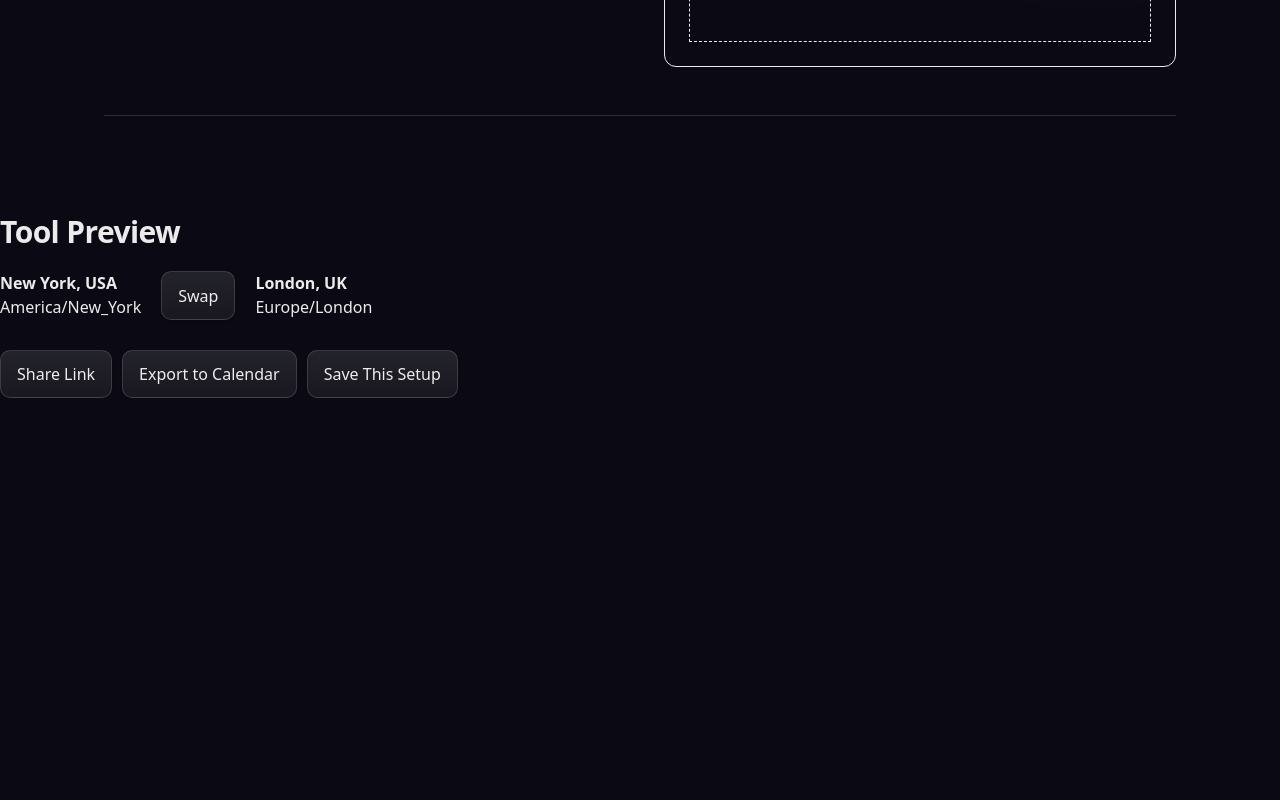
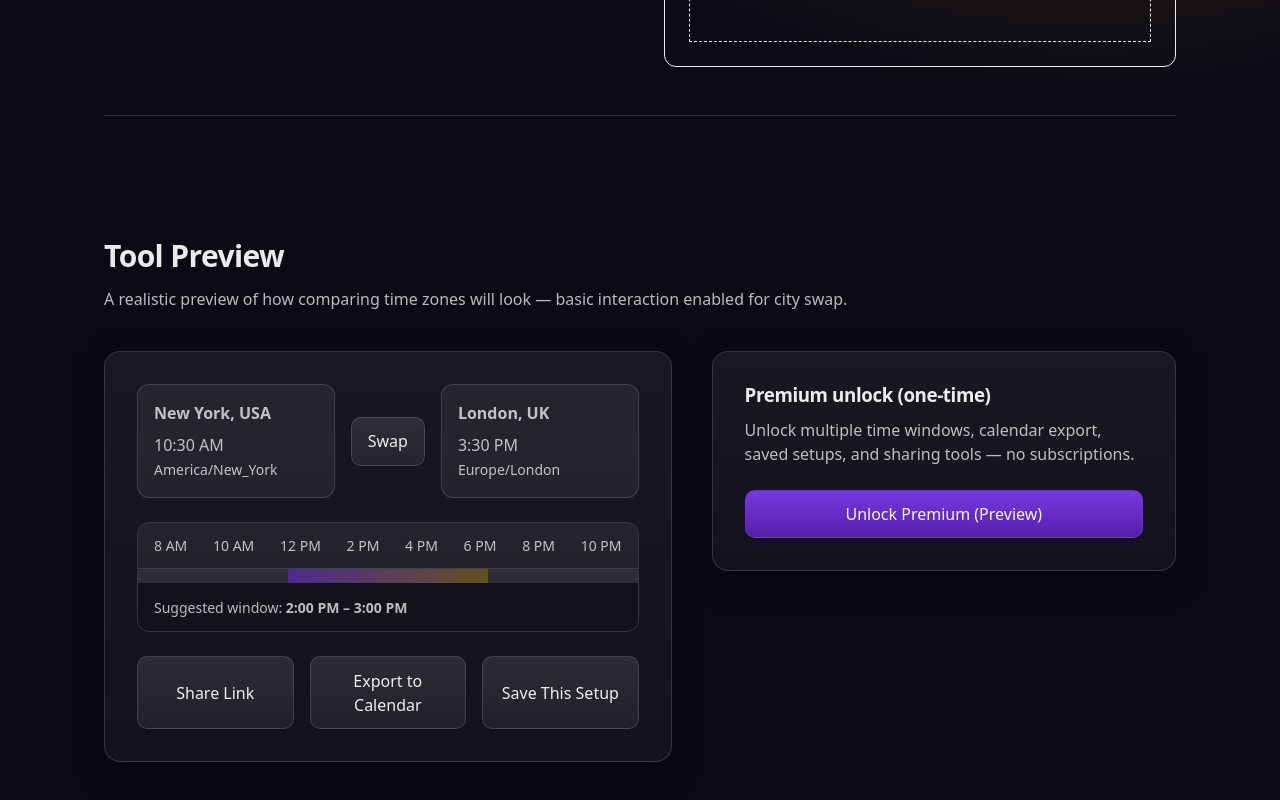
Before and after one commit to techtalk1282/Best-Meeting-Time, a Next.js app: page / in a window 1280 px wide. Shown: the part 536-1336 px from the top of the page. Before the commit the page ends 934 px from the top, so only its background shows below. Built offline with nearby package versions, Linux system fonts and the light colour scheme.

Commit message:
fix(ui): restore tool preview layout and keep share popup plus calendar export

```diff
--- a/app/ui/ToolPreviewSection.tsx
+++ b/app/ui/ToolPreviewSection.tsx
@@ -1,150 +1,351 @@
 "use client";
 
 // app/ui/ToolPreviewSection.tsx
-// PURPOSE: Tool preview UI interactions only.
-// Handles city swap + share UX.
+// PURPOSE: Tool preview section — interactive city swap + share link popup + calendar export.
+// LayoutShell provides the section wrapper.
 
 import { useState } from "react";
 
-type City = {
-  name: string;
-  tz: string;
-};
-
-type Window = {
-  startUtc: string;
-  endUtc: string;
-};
-
 export default function ToolPreviewSection() {
-
-  const [cityA, setCityA] = useState<City>({
+  const [cityA, setCityA] = useState({
     name: "New York, USA",
+    time: "10:30 AM",
     tz: "America/New_York",
   });
 
-  const [cityB, setCityB] = useState<City>({
+  const [cityB, setCityB] = useState({
     name: "London, UK",
+    time: "3:30 PM",
     tz: "Europe/London",
   });
 
+  const [creatingShare, setCreatingShare] = useState(false);
   const [shareLink, setShareLink] = useState<string | null>(null);
+  const [copyMessage, setCopyMessage] = useState<string>("");
 
-  const swapCities = () => {
+  function swapCities() {
+    const temp = cityA;
     setCityA(cityB);
-    setCityB(cityA);
-  };
+    setCityB(temp);
+  }
 
   async function createShareLink() {
+    if (creatingShare) return;
+
+    setCreatingShare(true);
+    setCopyMessage("");
+
     try {
-
-      const payload = {
-        cities: [cityA, cityB],
-        windows: [
-          {
-            startUtc: new Date().toISOString(),
-            endUtc: new Date(Date.now() + 60 * 60 * 1000).toISOString(),
-          },
-        ],
-      };
-
       const res = await fetch("/api/share", {
         method: "POST",
         headers: {
           "Content-Type": "application/json",
         },
-        body: JSON.stringify(payload),
+        body: JSON.stringify({
+          cities: [
+            { name: cityA.name, tz: cityA.tz },
+            { name: cityB.name, tz: cityB.tz },
+          ],
+          windows: [
+            {
+              startUtc: "2026-03-05T18:00:00Z",
+              endUtc: "2026-03-05T19:00:00Z",
+            },
+          ],
+        }),
       });
+
+      if (!res.ok) {
+        throw new Error("Share creation failed");
+      }
 
       const data = await res.json();
 
       if (data?.url) {
         const fullUrl = `${window.location.origin}${data.url}`;
         setShareLink(fullUrl);
+      } else {
+        throw new Error("Invalid response from share API");
       }
-
     } catch (err) {
-      console.error("share error", err);
+      console.error("share_link_error", err);
+      setCopyMessage("Unable to create share link");
+    } finally {
+      setCreatingShare(false);
     }
   }
 
-  function copyLink() {
+  async function copyLink() {
     if (!shareLink) return;
 
-    navigator.clipboard.writeText(shareLink);
-    alert("Link copied!");
+    try {
+      await navigator.clipboard.writeText(shareLink);
+      setCopyMessage("Link copied");
+    } catch {
+      setCopyMessage("Copy failed");
+    }
+  }
+
+  function exportCalendar() {
+    const start = "20260305T180000Z";
+    const end = "20260305T190000Z";
+
+    const title = `Meeting: ${cityA.name} ↔ ${cityB.name}`;
+    const description = `Suggested meeting window between ${cityA.name} and ${cityB.name}`;
+
+    const icsContent = `BEGIN:VCALENDAR
+VERSION:2.0
+BEGIN:VEVENT
+SUMMARY:${title}
+DESCRIPTION:${description}
+DTSTART:${start}
+DTEND:${end}
+END:VEVENT
+END:VCALENDAR`;
+
+    const blob = new Blob([icsContent], { type: "text/calendar" });
+    const url = window.URL.createObjectURL(blob);
+
+    const link = document.createElement("a");
+    link.href = url;
+    link.download = "meeting.ics";
+
+    document.body.appendChild(link);
+    link.click();
+    document.body.removeChild(link);
+
+    window.URL.revokeObjectURL(url);
+  }
+
+  function saveSetup() {
+    setCopyMessage("Save setup coming next");
   }
 
   return (
-    <section style={{ marginTop: 40 }}>
+    <div
+      aria-label="Tool Preview Container"
+      style={{
+        paddingTop: "var(--space-16)",
+        paddingBottom: "var(--space-16)",
+        maxWidth: "var(--container-max)",
+        margin: "0 auto",
+        paddingLeft: "var(--space-6)",
+        paddingRight: "var(--space-6)",
+      }}
+    >
+      <header
+        style={{
+          marginBottom: "var(--space-10)",
+          textAlign: "left",
+        }}
+      >
+        <h2 style={{ marginBottom: "var(--space-3)" }}>Tool Preview</h2>
+        <p style={{ maxWidth: 760 }}>
+          A realistic preview of how comparing time zones will look — basic
+          interaction enabled for city swap.
+        </p>
+      </header>
 
-      <h2>Tool Preview</h2>
-
-      <div style={{ display: "flex", gap: 20, marginTop: 20 }}>
-
-        <div>
-          <strong>{cityA.name}</strong>
-          <div>{cityA.tz}</div>
-        </div>
-
-        <button onClick={swapCities}>
-          Swap
-        </button>
-
-        <div>
-          <strong>{cityB.name}</strong>
-          <div>{cityB.tz}</div>
-        </div>
-
-      </div>
-
-      <div style={{ marginTop: 30 }}>
-
-        <button onClick={createShareLink}>
-          Share Link
-        </button>
-
-        <button style={{ marginLeft: 10 }}>
-          Export to Calendar
-        </button>
-
-        <button style={{ marginLeft: 10 }}>
-          Save This Setup
-        </button>
-
-      </div>
-
-      {shareLink && (
+      <div
+        style={{
+          display: "grid",
+          gridTemplateColumns: "1.1fr 0.9fr",
+          gap: "var(--space-10)",
+          alignItems: "start",
+        }}
+      >
         <div
+          className="card"
           style={{
-            marginTop: 25,
-            padding: 20,
-            border: "1px solid #444",
-            borderRadius: 8,
-            maxWidth: 500,
+            padding: "var(--space-8)",
           }}
         >
-          <strong>Link Created</strong>
+          <div
+            style={{
+              display: "grid",
+              gridTemplateColumns: "1fr auto 1fr",
+              gap: "var(--space-4)",
+              alignItems: "center",
+              marginBottom: "var(--space-6)",
+            }}
+          >
+            <div
+              style={{
+                padding: "var(--space-4)",
+                borderRadius: "var(--radius-md)",
+                border: "1px solid var(--border)",
+                background: "var(--surface)",
+              }}
+            >
+              <p style={{ marginBottom: "var(--space-2)" }}>
+                <strong>{cityA.name}</strong>
+              </p>
+
+              <p style={{ marginBottom: 0 }}>
+                {cityA.time}
+                <br />
+                <small>{cityA.tz}</small>
+              </p>
+            </div>
+
+            <div style={{ textAlign: "center" }}>
+              <button onClick={swapCities}>Swap</button>
+            </div>
+
+            <div
+              style={{
+                padding: "var(--space-4)",
+                borderRadius: "var(--radius-md)",
+                border: "1px solid var(--border)",
+                background: "var(--surface)",
+              }}
+            >
+              <p style={{ marginBottom: "var(--space-2)" }}>
+                <strong>{cityB.name}</strong>
+              </p>
+
+              <p style={{ marginBottom: 0 }}>
+                {cityB.time}
+                <br />
+                <small>{cityB.tz}</small>
+              </p>
+            </div>
+          </div>
 
           <div
             style={{
-              marginTop: 10,
-              wordBreak: "break-all",
-              fontSize: 14,
+              borderRadius: "var(--radius-md)",
+              border: "1px solid var(--border)",
+              overflow: "hidden",
+              marginBottom: "var(--space-6)",
             }}
           >
-            {shareLink}
+            <div
+              style={{
+                display: "flex",
+                justifyContent: "space-between",
+                padding: "var(--space-3) var(--space-4)",
+                background: "var(--surface)",
+                borderBottom: "1px solid var(--border)",
+              }}
+            >
+              <small>8 AM</small>
+              <small>10 AM</small>
+              <small>12 PM</small>
+              <small>2 PM</small>
+              <small>4 PM</small>
+              <small>6 PM</small>
+              <small>8 PM</small>
+              <small>10 PM</small>
+            </div>
+
+            <div
+              style={{
+                display: "grid",
+                gridTemplateColumns: "1.2fr 1.6fr 1.2fr",
+                height: 14,
+              }}
+            >
+              <div style={{ background: "rgba(255,255,255,0.10)" }} />
+              <div
+                style={{
+                  background:
+                    "linear-gradient(90deg, rgba(124,58,237,0.55), rgba(251,191,36,0.35))",
+                }}
+              />
+              <div style={{ background: "rgba(255,255,255,0.10)" }} />
+            </div>
+
+            <div
+              style={{
+                padding: "var(--space-3) var(--space-4)",
+                background: "rgba(0,0,0,0.12)",
+              }}
+            >
+              <small>
+                Suggested window: <strong>2:00 PM – 3:00 PM</strong>
+              </small>
+            </div>
           </div>
 
-          <button
-            onClick={copyLink}
-            style={{ marginTop: 10 }}
+          <div
+            style={{
+              display: "grid",
+              gridTemplateColumns: "1fr 1fr 1fr",
+              gap: "var(--space-4)",
+            }}
           >
-            Copy Link
-          </button>
+            <button onClick={createShareLink}>
+              {creatingShare ? "Creating..." : "Share Link"}
+            </button>
+
+            <button onClick={exportCalendar}>Export to Calendar</button>
+
+            <button onClick={saveSetup}>Save This Setup</button>
+          </div>
+
+          {(shareLink || copyMessage) && (
+            <div
+              style={{
+                marginTop: "var(--space-6)",
+                padding: "var(--space-4)",
+                borderRadius: "var(--radius-md)",
+                border: "1px solid var(--border)",
+                background: "rgba(255,255,255,0.03)",
+              }}
+            >
+              {shareLink && (
+                <>
+                  <p style={{ marginTop: 0, marginBottom: "var(--space-2)" }}>
+                    <strong>Link created</strong>
+                  </p>
+
+                  <div
+                    style={{
+                      marginBottom: "var(--space-3)",
+                      wordBreak: "break-all",
+                      fontSize: 14,
+                    }}
+                  >
+                    {shareLink}
+                  </div>
+
+                  <button onClick={copyLink}>Copy Link</button>
+                </>
+              )}
+
+              {copyMessage && (
+                <p
+                  style={{
+                    marginTop: shareLink ? "var(--space-3)" : 0,
+                    marginBottom: 0,
+                    fontSize: 14,
+                  }}
+                >
+                  {copyMessage}
+                </p>
+              )}
+            </div>
+          )}
         </div>
-      )}
 
-    </section>
+        <aside>
+          <div className="card" style={{ padding: "var(--space-8)" }}>
+            <h3 style={{ marginBottom: "var(--space-3)" }}>
+              Premium unlock (one-time)
+            </h3>
+
+            <p style={{ marginBottom: "var(--space-6)" }}>
+              Unlock multiple time windows, calendar export, saved setups, and
+              sharing tools — no subscriptions.
+            </p>
+
+            <button className="button-primary" style={{ width: "100%" }}>
+              Unlock Premium (Preview)
+            </button>
+          </div>
+        </aside>
+      </div>
+    </div>
   );
 }
```
